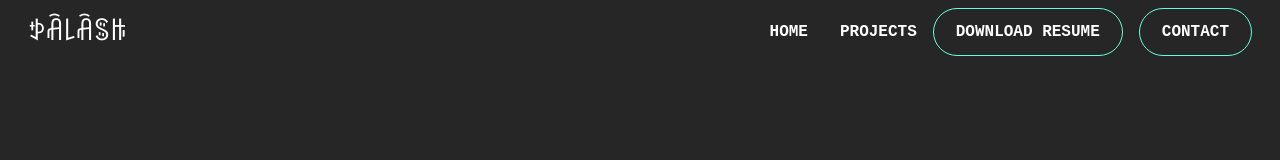
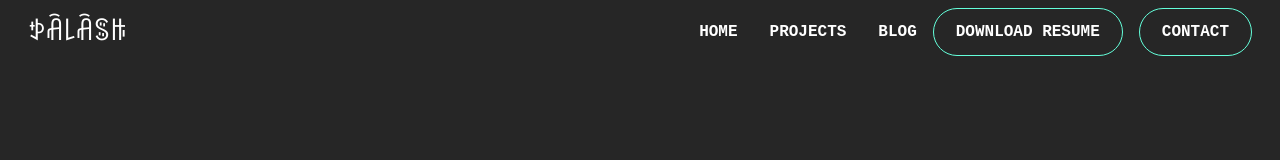
Before and after one commit to PalashDas11/Proftfolio-site, a React (Create React App) app: page / in a window 1280 px wide. Shown: the top 160 px of the page. Built offline with nearby package versions, Linux system fonts and the light colour scheme.

Commit message:
form action

```diff
--- a/src/App.js
+++ b/src/App.js
@@ -6,6 +6,7 @@ import Home from './component/Home/Home';
 import NotFound from './component/NotFound/NotFound';
 import Projects from './component/Home/Projects';
 import Footer from './component/Header/Footer';
+import Blog from './component/Home/Blog';
 
 function App() {
   return (
@@ -16,6 +17,7 @@ function App() {
         <Route path="/home"element={<Home/>}></Route>
         <Route path="/projects"element={<Projects/>}></Route>
         <Route path="/contact"element={<Contact/>}></Route>
+        <Route path="/blog"element={<Blog/>}></Route>
         <Route path="*"element={<NotFound/>}></Route>
       </Routes>
       <Footer></Footer>
--- a/src/component/Header/Header.js
+++ b/src/component/Header/Header.js
@@ -15,6 +15,7 @@ const Header = () => {
         <li><Link to ="home">Home</Link></li>
         <li tabIndex="0">
           <Link to ="/projects" className="justify-between"> Projects</Link>
+          <Link to ="/blog" className="justify-between"> Blog</Link>
 
         </li>
 
@@ -32,6 +33,8 @@ const Header = () => {
       <li><Link to ="home">Home </Link></li>
       <li tabIndex="0">
         <Link to ="projects">Projects</Link>
+        <Link to ="/blog" className="justify-between"> Blog</Link>
+
 
       </li>
 
--- /dev/null
+++ b/src/component/Home/Blog.js
@@ -0,0 +1,11 @@
+import React from 'react';
+
+const Blog = () => {
+    return (
+        <div>
+            <h2> Coming soon .......</h2>
+        </div>
+    );
+};
+
+export default Blog;
--- a/src/component/Home/Contact.js
+++ b/src/component/Home/Contact.js
@@ -4,22 +4,6 @@ import './Contact.css'
 import React from 'react';
 
 const Contact = () => {
-    const handleForm = event => {
-        // event.preventDefault();
-        // console.log(event);
-        // const name = event.target.name.value;
-        // const email = event.target.email.value;
-        // const phone = event.target.number.value;
-        // const textArea = event.target.text.value;
-        // console.log(name, email, phone, textArea);
-
-        // emailjs.sendForm('service_wzf0mrq', 'template_1g43cqb', 'wps-QV3qD_Uu3BOL0')
-        // .then((result) => {
-        //     console.log(result.text);
-        // }, (error) => {
-        //     console.log(error.text);
-        // });
-    }
 
     return (
         <div className="w-full pt-28">
@@ -54,7 +38,7 @@ const Contact = () => {
                 {/* form  */}
 
                 <div className='pt-5 custom-form'>
-                    <form onSubmit={handleForm}>
+                    <form action="https://formspree.io/f/xnqwrzlq" method="POST">
                         <input name="user_name" type="text" placeholder="Your name" className="input input-bordered text-black  w-96" /> <br />
                         <input name="email" type="user_email" placeholder="Your Email" className="input input-bordered text-black my-5 w-96" /> <br />
                         <input name="number" type="phone" placeholder="Phone" className="input input-bordered text-black w-96 mb-5" /><br />
```
